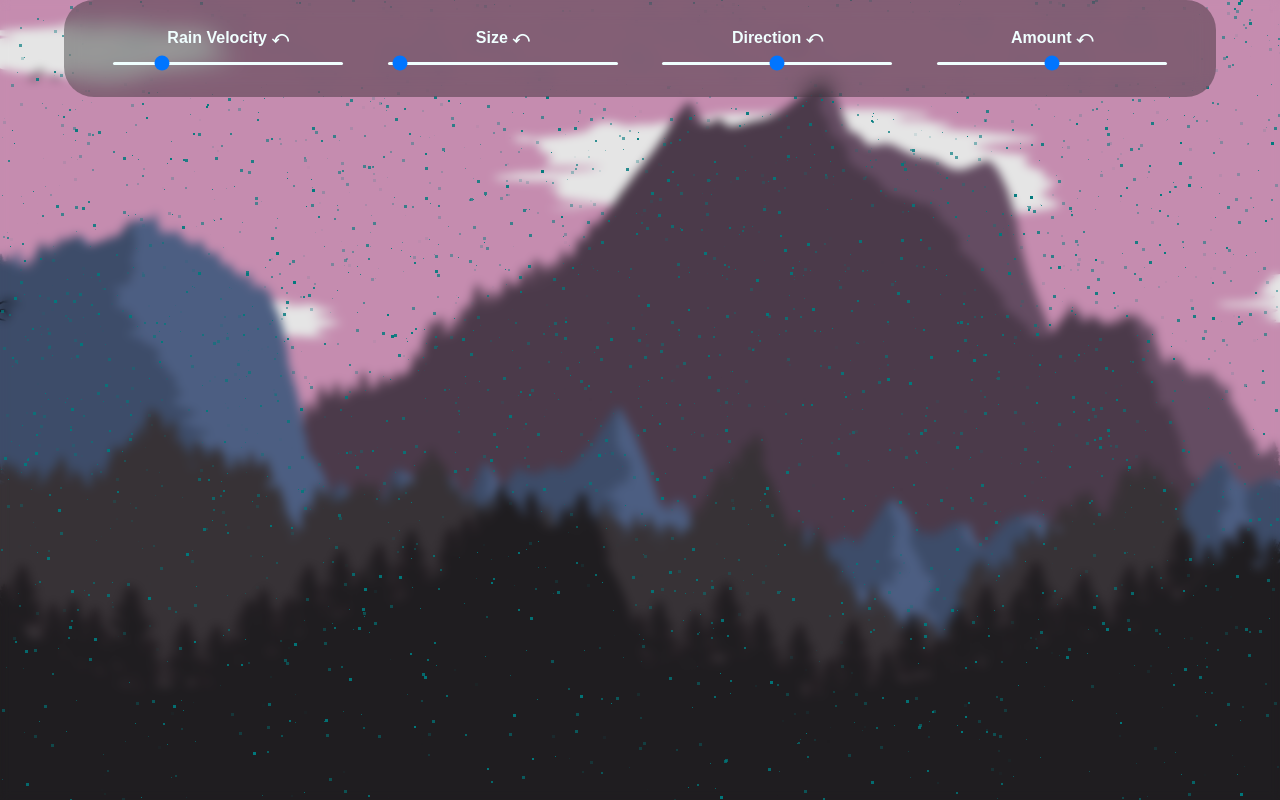
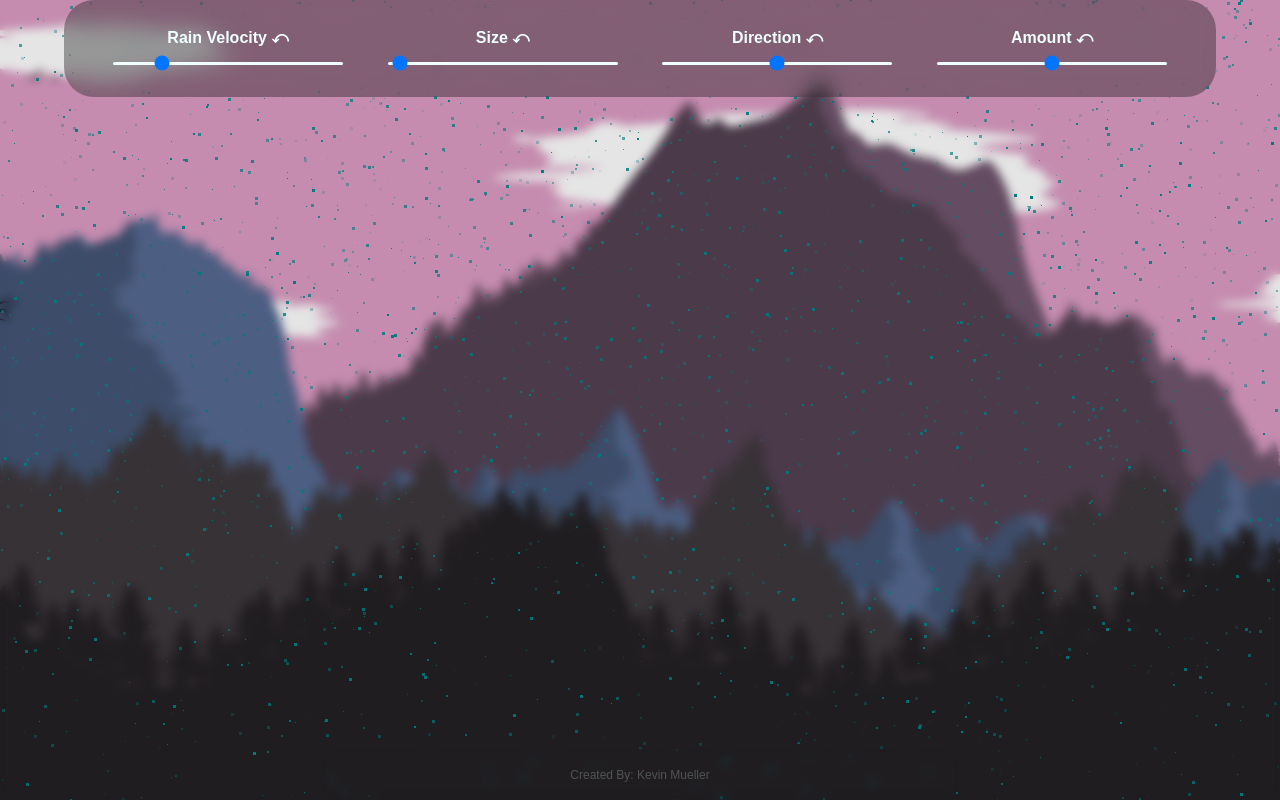
Before and after one commit to kevinemueller/RainDrops, a plain HTML site: page index.html in a window 1280 px wide. Drawn offline with Linux system fonts and the light colour scheme; animation ran at ten frames a second.

Commit message:
Add files via upload

```diff
--- a/index.html
+++ b/index.html
@@ -64,6 +64,23 @@
             cursor: ew-resize;
         }
 
+        #Footer-Credit {
+            position: absolute;
+            bottom: 0;
+            margin: 0;
+
+            left: 25%;
+            right: 25%;
+            width: auto;
+            height: auto;
+
+            color: rgba(240, 255, 255, 0.24);
+            backdrop-filter: blur(5px);
+            text-align: center;
+            border-radius: 25px;
+            font-size: 75%;
+        }
+
     </style>
 </head>
 <body onmousemove="mousePos(event)">
@@ -88,6 +105,10 @@
         </tr>
     </table>
 
+    <footer id="Footer-Credit">
+        <p style="padding: 1%;">Created By: Kevin Mueller</p>
+    </footer>
+
 
     <script src="draw.js"></script>
 
```
